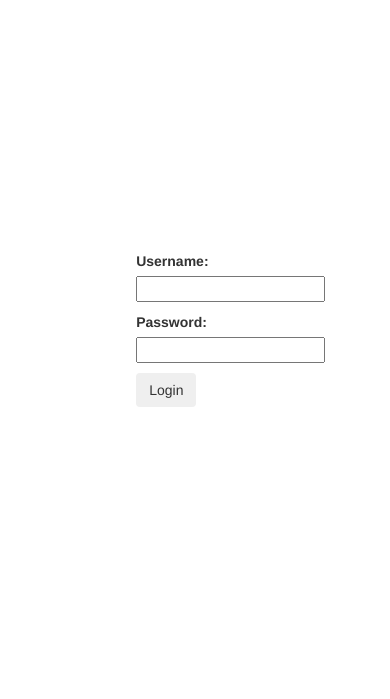
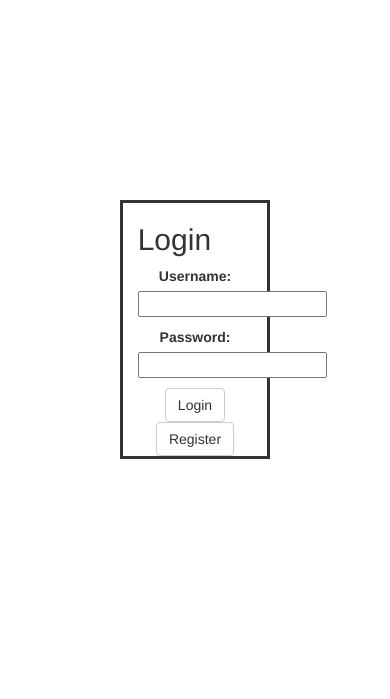
Before and after one commit to pawanaraballi/GradMaze, a Django app: a page that uses templates/login.html in a window 390 px wide. Shown: the part 165-864 px from the top of the page. Run offline with Django 3.2, Linux system fonts and the light colour scheme; some libraries are stand-ins or nearby versions.

Commit message:
Updated Login Error UI 	Border Around div 	Red Box With Login Error

```diff
--- a/static/css/login.css
+++ b/static/css/login.css
@@ -14,3 +14,7 @@
     display: table-cell;
     vertical-align: middle;
 }
+
+.errorlist{
+    display: none;
+}
--- a/templates/login.html
+++ b/templates/login.html
@@ -14,18 +14,31 @@
 
     <div class="container container-table">
         <div class="row vertical-center-row">
-            <div class="col-xs-6 col-xs-offset-3">
+            <div class="col-xs-6 col-xs-offset-3" style="border:solid">
+
 
 
                 {% if form.errors %}
-                    <p>Your username and password didn't match. Please try again.</p>
+                    <div class="alert alert-danger" role="alert">
+                        <p  >Error when attempting to login!</p>
+                        <ul>
+                            {% for error in form.non_field_errors %}
+                                <li>{{ error}}</li>
+                            {% endfor %}
+                        </ul>
+                    </div>
+                {% else %}
+                    <h2>Login</h2>
                 {% endif %}
 
-                <form method="POST" >
-                    {% csrf_token %}
-                    {{form.as_p}}
-                    <button type="submit" class="btn">Login</button>
-                </form>
+                <div class="text-center">
+                    <form method="POST" >
+                        {% csrf_token %}
+                        {{form.as_p}}
+                        <button type="submit" class="btn btn-default">Login</button>
+                        <button type="submit" class="btn btn-default">Register</button>
+                    </form>
+                </div>
             </div>
         </div>
     </div>
```
